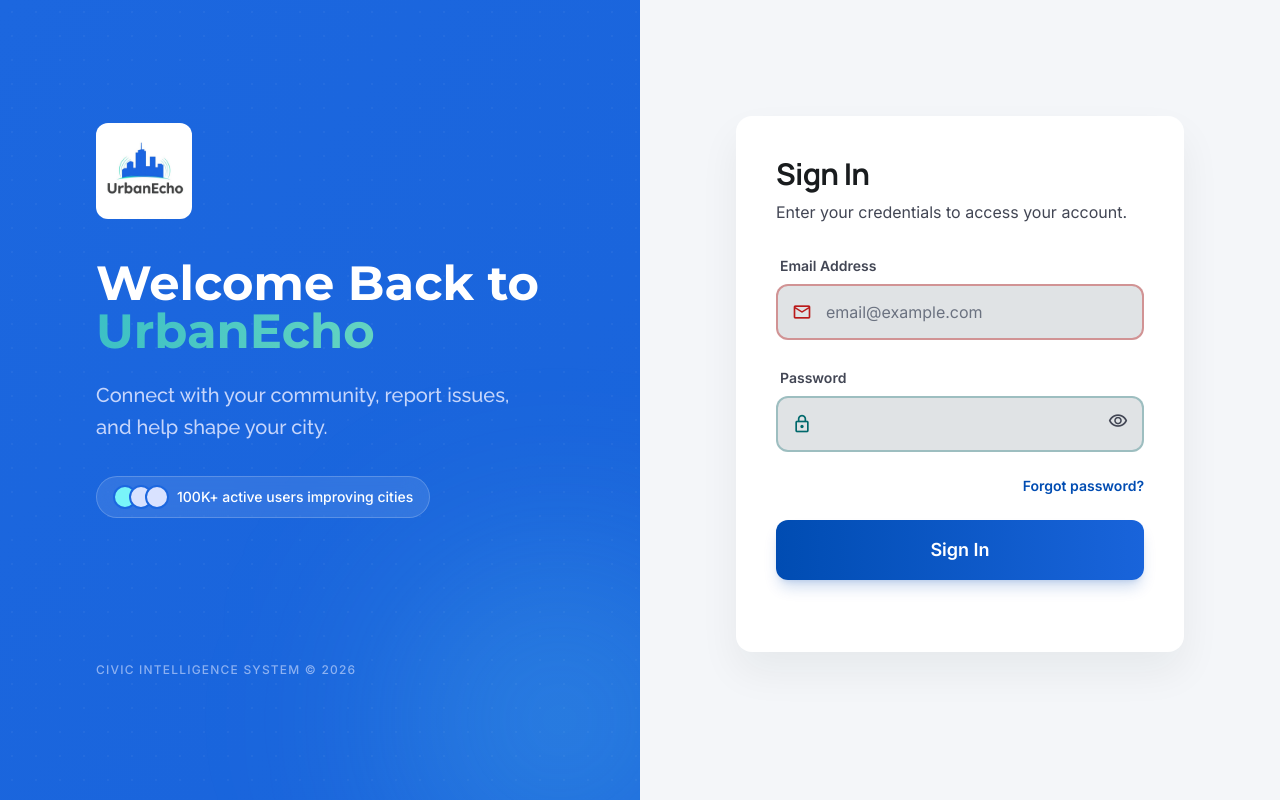
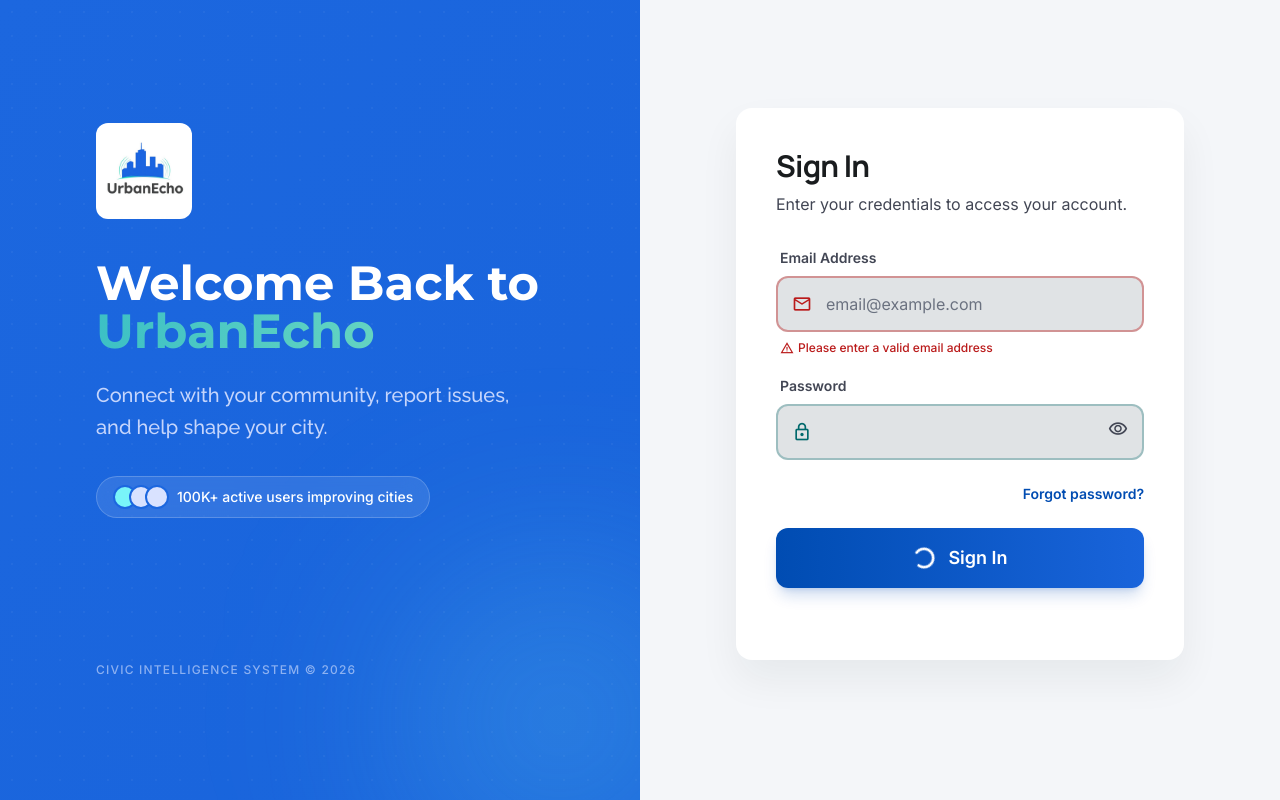
Before and after one commit to iayushishukla9755-collab/UrbanEcho, a Django app: template myorg/public_issue/templates/signin.html in a window 1280 px wide. Run offline with Django 5.2, Linux system fonts and the light colour scheme; the template is opened without the code that fills it, so the values that code supplies are empty; some libraries are stand-ins or nearby versions.

Commit message:
redo loader

```diff
--- a/myorg/public_issue/templates/signin.html
+++ b/myorg/public_issue/templates/signin.html
@@ -146,6 +146,9 @@
 <input name="email" class="w-full pl-12 pr-4 py-3.5 bg-surface-container-highest border-2 border-error/40 focus:border-error focus:ring-0 rounded-xl transition-all font-body text-on-surface" placeholder="email@example.com" type="email">
 </div>
 <span class="text-error text-xs font-medium flex items-center gap-1 ml-1">
+    <span class="material-symbols-outlined text-[14px]">warning</span>
+                                Please enter a valid email address
+                            </span>
 </div>
 <!-- Password Input (State: Success) -->
 <div class="flex flex-col gap-2">
@@ -168,6 +171,7 @@
 </div>
 <!-- Primary CTA -->
 <button class="w-full bg-gradient-to-r from-primary to-primary-container text-on-primary py-4 rounded-xl font-bold text-lg shadow-lg shadow-primary/20 hover:shadow-xl hover:-translate-y-0.5 active:scale-[0.98] transition-all flex items-center justify-center gap-3" type="submit">
+    <span class="material-symbols-outlined animate-spin" style="font-variation-settings: 'wght' 600">progress_activity</span>
                             Sign In
                         </button>
 </form>
--- a/myorg/public_issue/views.py
+++ b/myorg/public_issue/views.py
@@ -235,7 +235,7 @@ def admin_dashboard(request):
     if 'admin' not in request.session:
         return redirect('signin')
 
-    issues = Issue.objects.order_by('-created_at')
+    issues = Issue.objects.all()
 
     total_issues = issues.count()
     pending = issues.filter(status='Pending').count()
```
